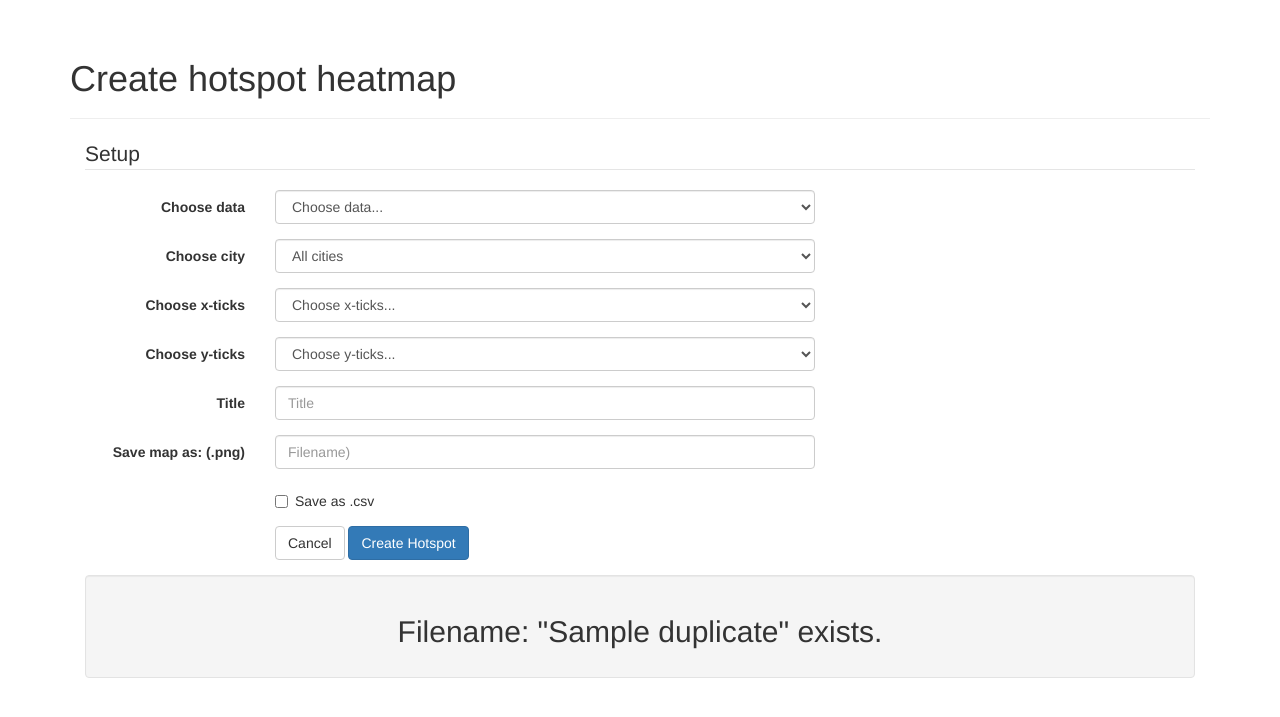
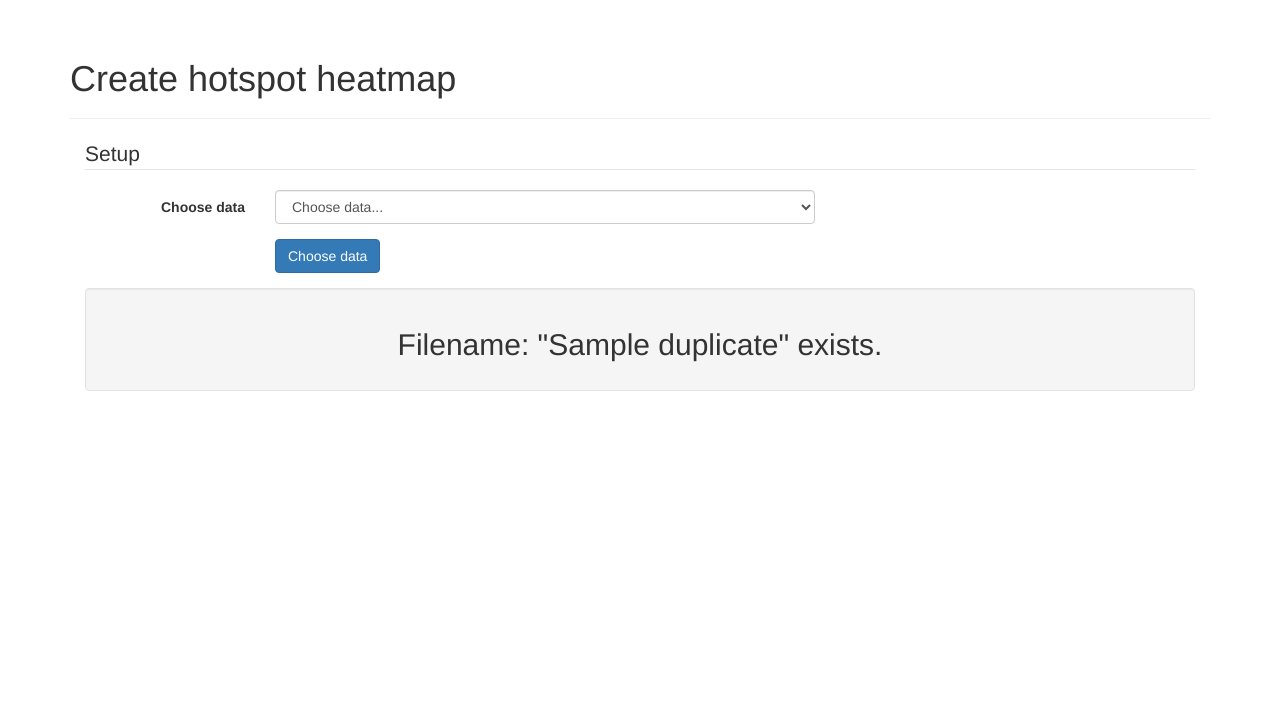
Before and after one commit to lewenhagen/hotspot, a Flask app: template templates/index.html in a window 1280 px wide. Shown: the part 51-768 px from the top of the page. Run offline with Flask 2, Linux system fonts and the light colour scheme; the template is opened without the code that fills it: most values are stand-ins (such as "Sample title", 1, 10 or a date in 2020); parts of the project's set-up code (start-up, migrations or seed data) failed here and were passed over; some libraries are stand-ins or nearby versions.

Commit message:
i dont know

```diff
--- a/app.py
+++ b/app.py
@@ -6,7 +6,8 @@
 """
 
 import functions
-from config import setup
+import config
+# from config import setup
 from flask import Flask, render_template, request
 import os, glob
 import sys
@@ -18,18 +19,28 @@
 # from aoristic import read_csv
 
 
-
+# setup = config.setup
 
 app = Flask(__name__)
 
 
-@app.route('/')
+@app.route('/', methods=["POST", "GET"])
 def main():
     """
     Main route
     """
+    if request.method == "GET":
+        choose_data = config.get_datafiles()
 
-    return render_template("index.html", setup=setup)
+        return render_template("index.html", choose_data=choose_data)
+
+    elif request.method == "POST":
+        data_chosen = request.form["setupData"]
+
+        setup = config.setup
+        setup["cities"] = config.get_cities_as_list(data_chosen)
+
+        return render_template("index.html", data_chosen=data_chosen, setup=setup)
 
 
 @app.route("/hotspot", methods=["POST"])
@@ -37,7 +48,7 @@
     """ Hotspot route """
 
     if request.method == "POST":
-        setup_data = request.form["setupData"]
+        setup_data = request.form["datachosen"]
         setup_city = request.form["setupCity"]
         setup_x_ticks = request.form["setupXticks"]
         setup_y_ticks = request.form["setupYticks"]
@@ -45,9 +56,11 @@
         filename = request.form["setupFilename"]
         save_as_csv = False
 
+        # Display error if any field is empty
         if any(field is "" for field in (setup_data, setup_city, setup_x_ticks, setup_y_ticks, setup_title, filename)):
             return render_template("index.html", error=True, setup=setup)
 
+        # Save csv if checked
         if request.form.getlist("savecsv"):
             save_as_csv = True
 
@@ -75,8 +88,6 @@
             # The filename for hotspot image
             filename = hotspot_one["filename"] + ".png"
 
-
-
     return render_template("hotspot.html", hotspot=filename)
 
 @app.route('/created', methods=["POST", "GET"])
--- a/functions.py
+++ b/functions.py
@@ -23,14 +23,14 @@
     Returns a dataset for x axis
     """
     data = {
-        "weekdays": ['Monday', 'Tuesday', 'Wednesday', 'Thursday', 'Friday', 'Saturday', 'Sunday'],
+        "weeks": ['Monday', 'Tuesday', 'Wednesday', 'Thursday', 'Friday', 'Saturday', 'Sunday'],
         "hours": [
             '00:00', '01:00', '02:00', '03:00', '04:00', '05:00',
             '06:00', '07:00', '08:00', '09:00', '10:00', '11:00',
             '12:00', '13:00', '14:00', '15:00', '16:00', '17:00',
             '18:00', '19:00', '20:00', '21:00', '22:00', '23:00'
         ],
-        "months": ["January", "February", "March", "April", "May", "June", "July", "August", "September", "October", "November", "December"]
+        "months": ["Jan", "Feb", "Mar", "Apr", "May", "Jun", "Jul", "Aug", "Sep", "Oct", "Nov", "Dec"]
     }
 
     try:
@@ -46,7 +46,7 @@
     # Use city to select data.
     # CITYNAME or all
     data = []
-    if type_of_data == "realdata":
+    if type_of_data.endswith(".csv"):
         data = aoristic.main()# Använd inte main, fixa data innan och kalla på aoristic_method.
     elif type_of_data == "testdata":
         for i, v in enumerate(hotspot["yticks"]):
--- a/templates/index.html
+++ b/templates/index.html
@@ -5,7 +5,8 @@
         <h1>Create hotspot heatmap</h1>
     </div>
     <div class="container-fluid">
-        <form class="form-horizontal" method="POST" action="/hotspot">
+        {% if choose_data %}
+        <form class="form-horizontal" method="POST" action="{{ url_for('main') }}">
             <fieldset>
                 <legend>Setup</legend>
                 <div class="form-group">
@@ -13,10 +14,28 @@
                     <div class="col-lg-6">
                         <select class="form-control" id="setupData" name="setupData">
                             <option value="">Choose data...</option>
-                            {% for data in setup.datafiles %}
+                            {% for data in choose_data %}
                                 <option value="{{ data }}">{{ data }}</option>
                             {% endfor %}
                         </select>
+                    </div>
+                </div>
+                <div class="form-group">
+                    <div class="col-lg-10 col-lg-offset-2">
+                        <!-- <button type="reset" class="btn btn-default">Cancel</button> -->
+                        <button type="submit" class="btn btn-primary">Choose data</button>
+                    </div>
+                </div>
+            </fieldset>
+        </form>
+        {% else %}
+        <form class="form-horizontal" method="POST" action="{{ url_for('hotspot') }}">
+            <fieldset>
+                <legend>Setup</legend>
+                <div class="form-group">
+                    <label for="datachosen" class="col-lg-2 control-label">datachosen</label>
+                    <div class="col-lg-6">
+                        <input class="form-control" readonly="readonly" id="datachosen" value="{{ data_chosen }}" name="datachosen">
                     </div>
                 </div>
 
@@ -87,6 +106,7 @@
                 </div>
             </fieldset>
         </form>
+        {% endif %}
         {% if duplicate %}
             <div class="error well"><h2>Filename: "{{ duplicate }}" exists.</h2></div>
         {% endif %}
```
Also changed, not shown: config.py (+20 -5 lines), units.json (renamed from aoristic/units.json).
